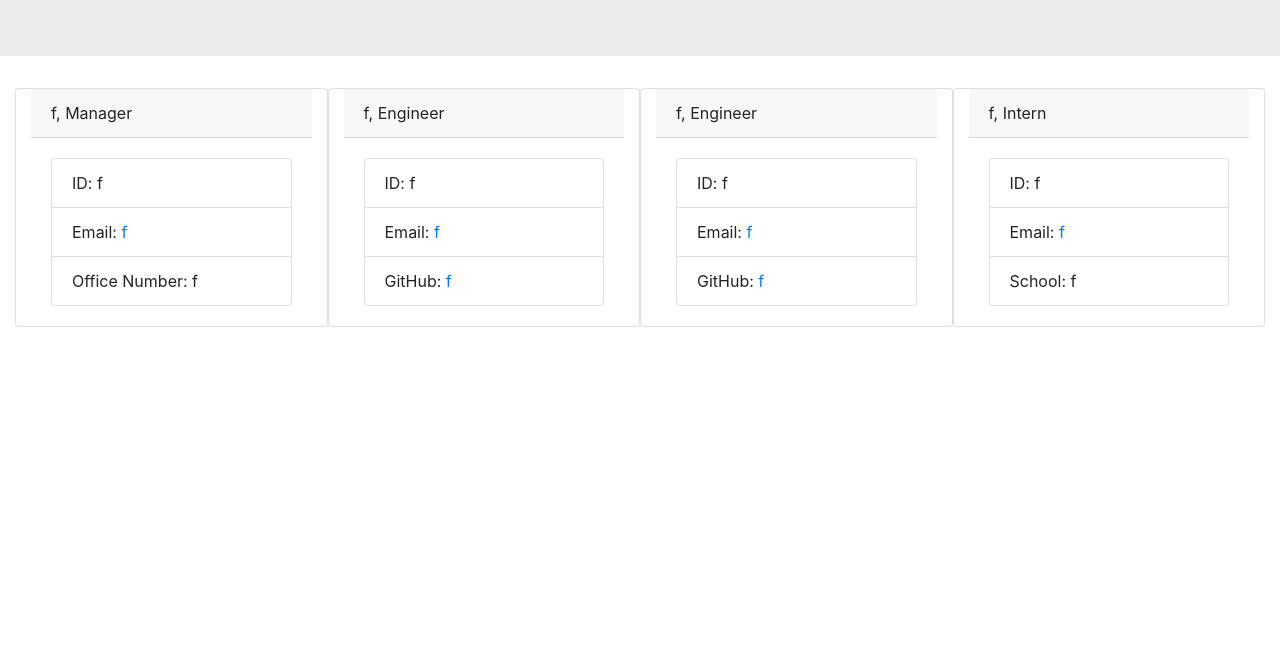
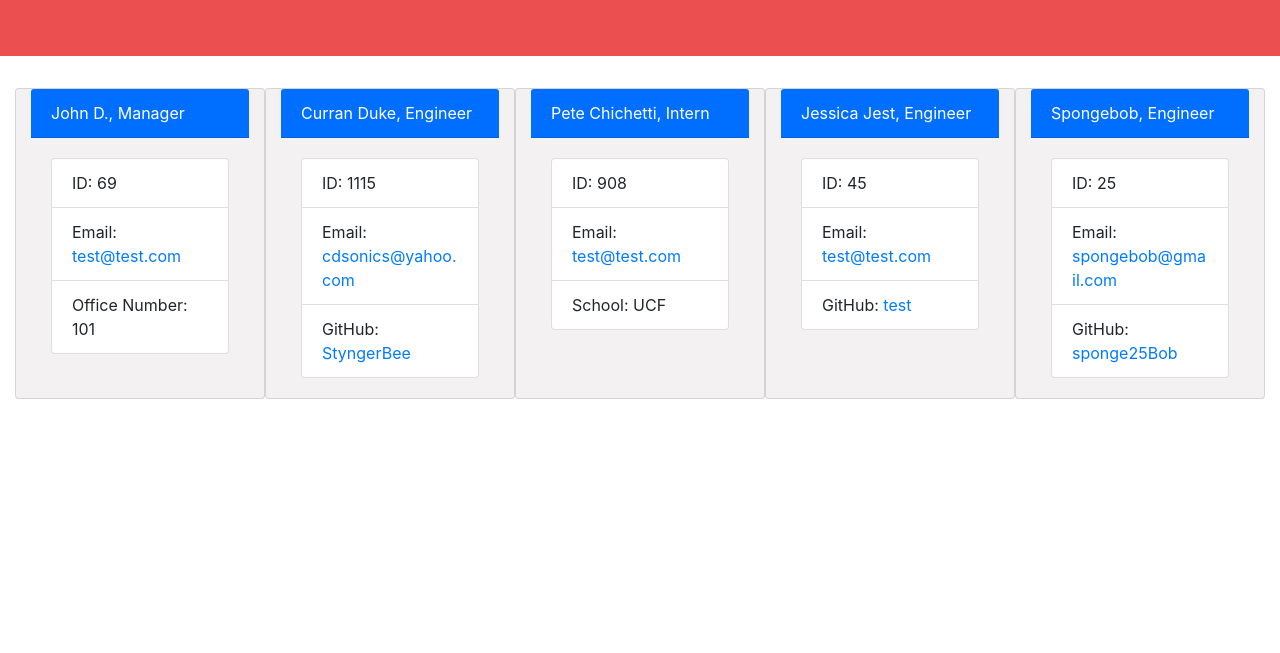
Before and after one commit to StyngerBee/teamprofilegeneratorfordummies, a website: page dist/team.html in a window 1280 px wide. Shown: the part 147-800 px from the top of the page. Drawn offline with nearby package versions, Linux system fonts and the light colour scheme.

Commit message:
added custom css to add colors

```diff
--- a/dist/style.css
+++ b/dist/style.css
@@ -0,0 +1,19 @@
+:root {
+    --red: rgb(235, 79, 79);
+    --blue: rgb(0, 110, 255);
+    --offwhite: rgb(243, 241, 241);
+}
+
+.jumbotron {
+    background-color: var(--red);
+    color: white;
+}
+
+.card {
+    background-color: var(--offwhite);
+}
+
+.card-header {
+    background-color: var(--blue);
+    color: white;
+}
--- a/dist/team.html
+++ b/dist/team.html
@@ -21,52 +21,65 @@
 
         <div class="card col">
                         <div class="card-header">
-                            f, Manager
+                            John D., Manager
                         </div>
                         <div class="card-body">
                             <ul class="list-group">
-                                <li class="list-group-item">ID: f</li>
-                                <li class="list-group-item">Email: <span id='email'><a href='mailto:f'> f</a></span></li>
-                                <li class="list-group-item">Office Number: f</li>
+                                <li class="list-group-item">ID: 69</li>
+                                <li class="list-group-item">Email: <span id='email'><a href='mailto:test@test.com'> test@test.com</a></span></li>
+                                <li class="list-group-item">Office Number: 101</li>
                             </ul>
                         </div>
                     </div>
 
         <div class="card col">
                         <div class="card-header">
-                            f, Engineer
+                            Curran Duke, Engineer
                         </div>
                         <div class="card-body">
                             <ul class="list-group">
-                                <li class="list-group-item">ID: f</li>
-                                <li class="list-group-item">Email: <span id='email'><a href='mailto:f'> f</a></span></li>
-                                <li class="list-group-item">GitHub: <span id='email'><a target='_blank' href='https://github.com/f'> f</a></span></li>
+                                <li class="list-group-item">ID: 1115</li>
+                                <li class="list-group-item">Email: <span id='email'><a href='mailto:cdsonics@yahoo.com'> cdsonics@yahoo.com</a></span></li>
+                                <li class="list-group-item">GitHub: <span id='email'><a target='_blank' href='https://github.com/StyngerBee'> StyngerBee</a></span></li>
                             </ul>
                         </div>
                     </div>
 
         <div class="card col">
                         <div class="card-header">
-                            f, Engineer
+                            Pete Chichetti, Intern
                         </div>
                         <div class="card-body">
                             <ul class="list-group">
-                                <li class="list-group-item">ID: f</li>
-                                <li class="list-group-item">Email: <span id='email'><a href='mailto:f'> f</a></span></li>
-                                <li class="list-group-item">GitHub: <span id='email'><a target='_blank' href='https://github.com/f'> f</a></span></li>
+                                <li class="list-group-item">ID: 908</li>
+                                <li class="list-group-item">Email: <span id='email'><a href='mailto:test@test.com'> test@test.com</a></span></li>
+                                <li class="list-group-item">School: UCF</li>
                             </ul>
                         </div>
                     </div>
 
         <div class="card col">
                         <div class="card-header">
-                            f, Intern
+                            Jessica Jest, Engineer
                         </div>
                         <div class="card-body">
                             <ul class="list-group">
-                                <li class="list-group-item">ID: f</li>
-                                <li class="list-group-item">Email: <span id='email'><a href='mailto:f'> f</a></span></li>
-                                <li class="list-group-item">School: f</li>
+                                <li class="list-group-item">ID: 45</li>
+                                <li class="list-group-item">Email: <span id='email'><a href='mailto:test@test.com'> test@test.com</a></span></li>
+                                <li class="list-group-item">GitHub: <span id='email'><a target='_blank' href='https://github.com/test'> test</a></span></li>
+                            </ul>
+                        </div>
+                    </div>
+
+        <div class="card col">
+                        <div class="card-header">
+                            Spongebob, Engineer
+                        </div>
+                        <div class="card-body">
+                            <ul class="list-group">
+                                <li class="list-group-item">ID: 25</li>
+                                <li class="list-group-item">Email: <span id='email'><a href='mailto:spongebob@gmail.com'> spongebob@gmail.com</a></span></li>
+                                <li class="list-group-item">GitHub: <span id='email'><a target='_blank' href='https://github.com/sponge25Bob'> sponge25Bob</a></span></li>
                             </ul>
                         </div>
                     </div>
```
